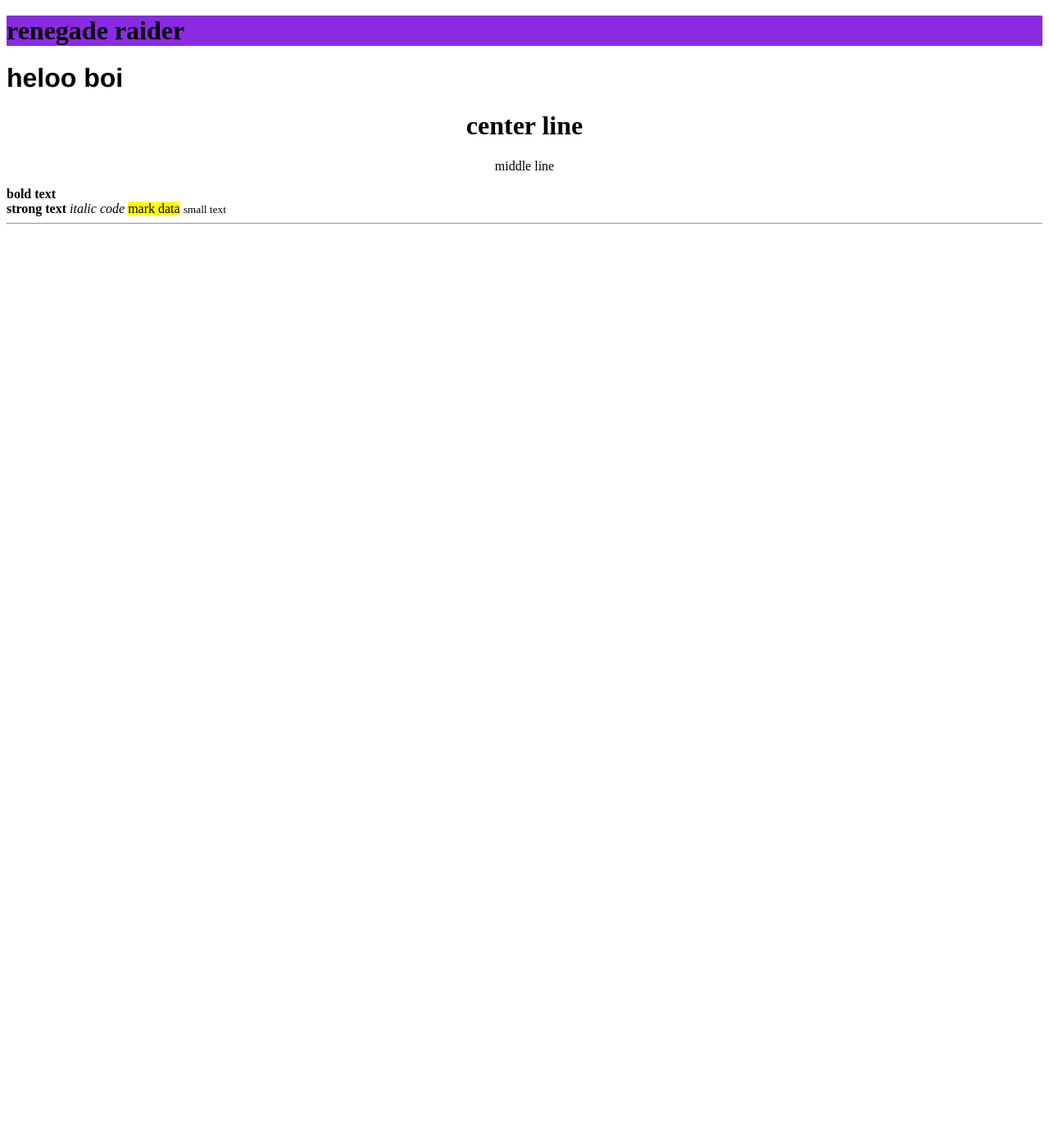
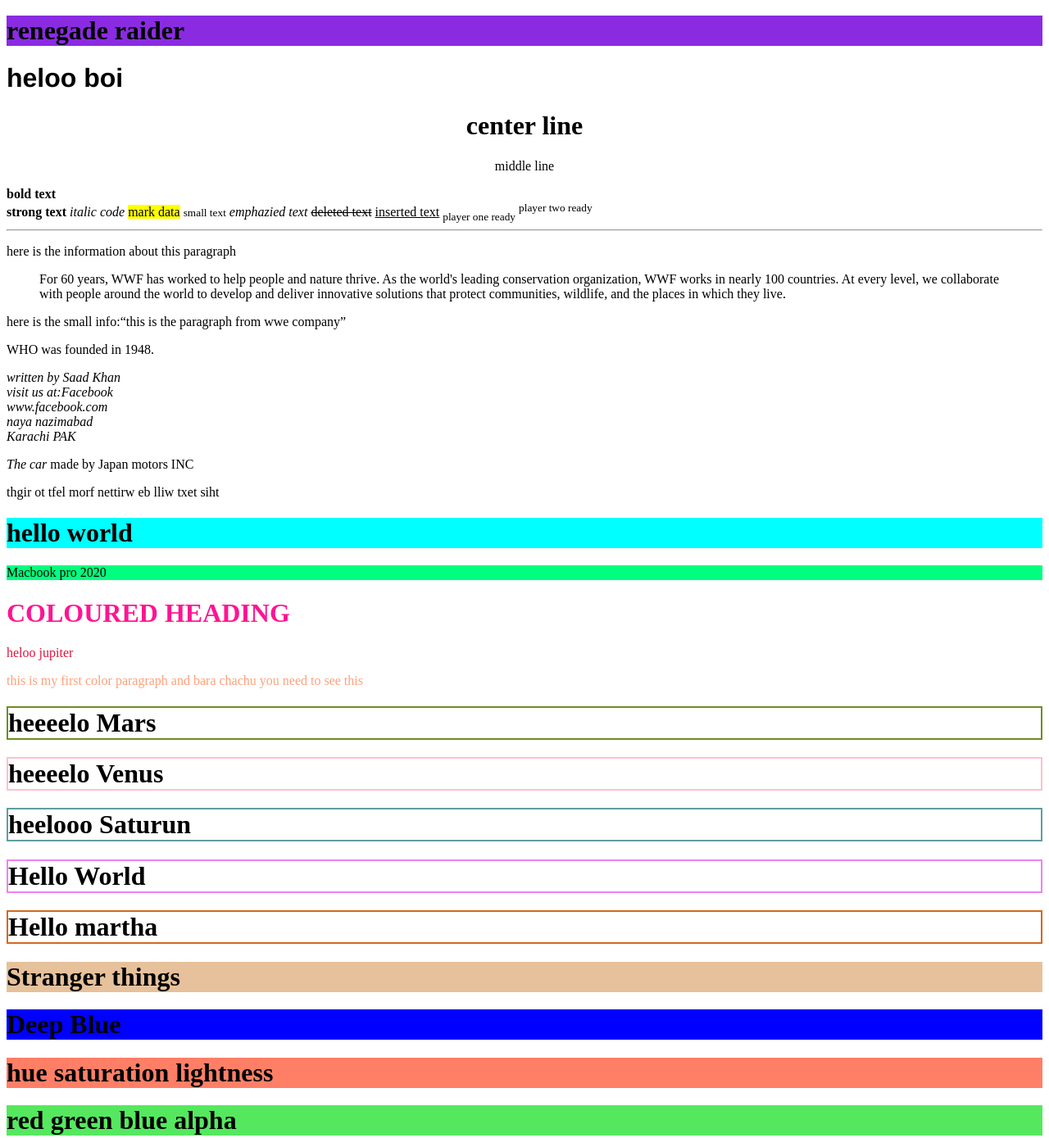
Before and after one commit to saadkhan4/Second-class, a plain HTML site: page heading.html in a window 1280 px wide. Shown: the part 2108-3497 px from the top of the page at 82% size. Before the commit the page ends 2390 px from the top, so only its background shows below. Drawn offline with Linux system fonts and the light colour scheme.

Commit message:
More work of CSS

```diff
--- a/heading.html
+++ b/heading.html
@@ -42,7 +42,53 @@ Oh, bring back my Bonnie to me.
 <i>italic code</i>
 <mark>mark data</mark>
 <small>small text</small>
+<em>emphazied text</em>
+<del>deleted text</del>
+<ins>inserted text</ins>
+<sub>player one ready</sub>
+<sup>player two ready</sup>
 <hr>
+<p>here is the information about this paragraph</p>
+<blockquote cite="https://www.w3schools.com/html/html_quotation_elements.asp">
+    For 60 years, WWF has worked to help people and nature thrive. As the world's leading conservation organization, WWF works in nearly 100 countries. At every level, we collaborate with people around the world to develop and deliver innovative solutions that protect communities, wildlife, and the places in which they live.
+</blockquote>
+<p>here is the small info:<q>this is the paragraph from wwe company</q></p>
+<p THE <abbr title="world health organization">WHO</abbr> was founded in 1948.</body>
+<address>
+ written by Saad Khan<br>
+ visit us at:Facebook<br>
+ www.facebook.com<br>
+ naya nazimabad<br>
+ Karachi PAK<br>
+</address>
+<p><cite>The car </cite>made by Japan motors INC</p>
+<bdo dir="rtl">this text will be written from left to right</bdo>
+<h1 style="background-color: aqua;">hello world</h1>
+<p style="background-color: springgreen;">Macbook pro 2020</p>
+<h1 style="color: deeppink;">COLOURED HEADING</h1>
+<p style="color: crimson;">heloo jupiter</p>
+<p style="color: lightsalmon;">this is my first color paragraph and bara chachu you need to see this</p>
+<h1 style="border: 2px solid olivedrab;">heeeelo Mars</h1>
+<h1 style="border: 2px solid pink;">heeeelo Venus</h1>
+<h1 style="border: 2px solid cadetblue;">heelooo Saturun</h1>
+<h1 style="border: 2px solid Violet;">Hello World</h1>
+<h1 style="border: 2px solid chocolate;">Hello martha</h1>
+<h1 style="background-color: rgb(230, 193, 155);">Stranger things</h1>
+<h1 style="background-color: #0000FF;">Deep Blue</h1>
+<h1 style="background-color: hsl(10, 100%, 70%);">hue saturation lightness</h1>
+<h1 style="background-color: rgba(67, 230, 78, 0.9);">red green blue alpha</h1>
+
+
+
+
+
+
+
+
+
+
+
+
 
 
 
```
